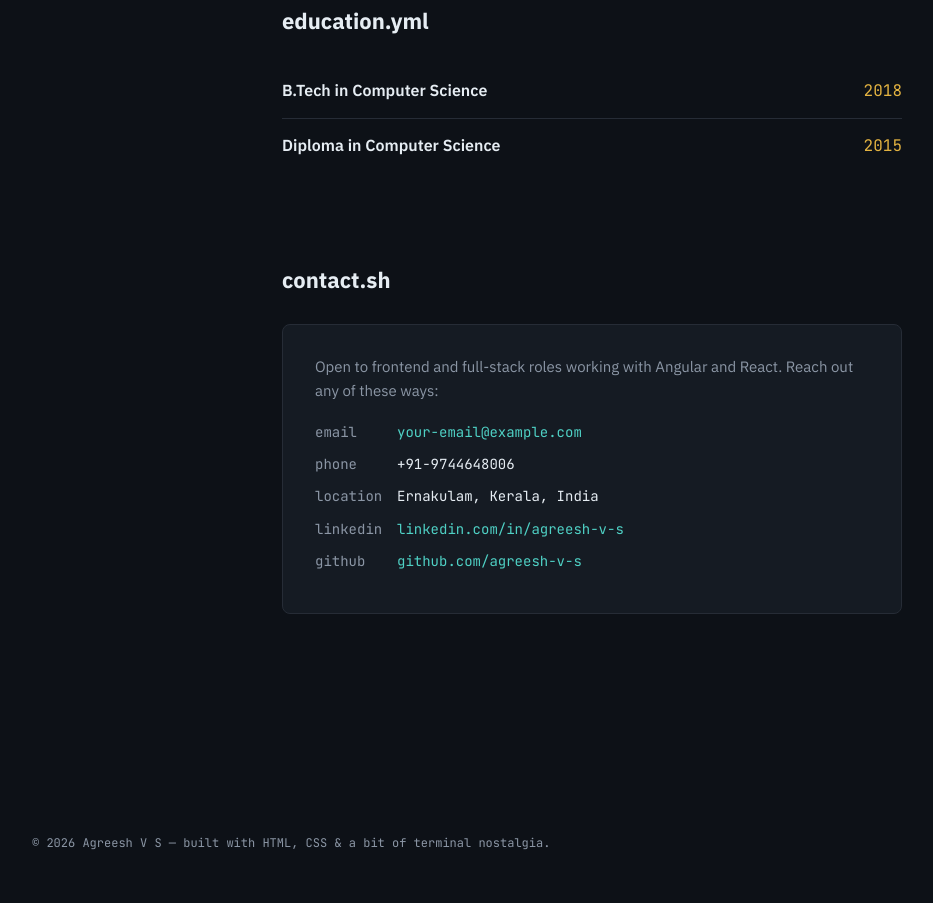
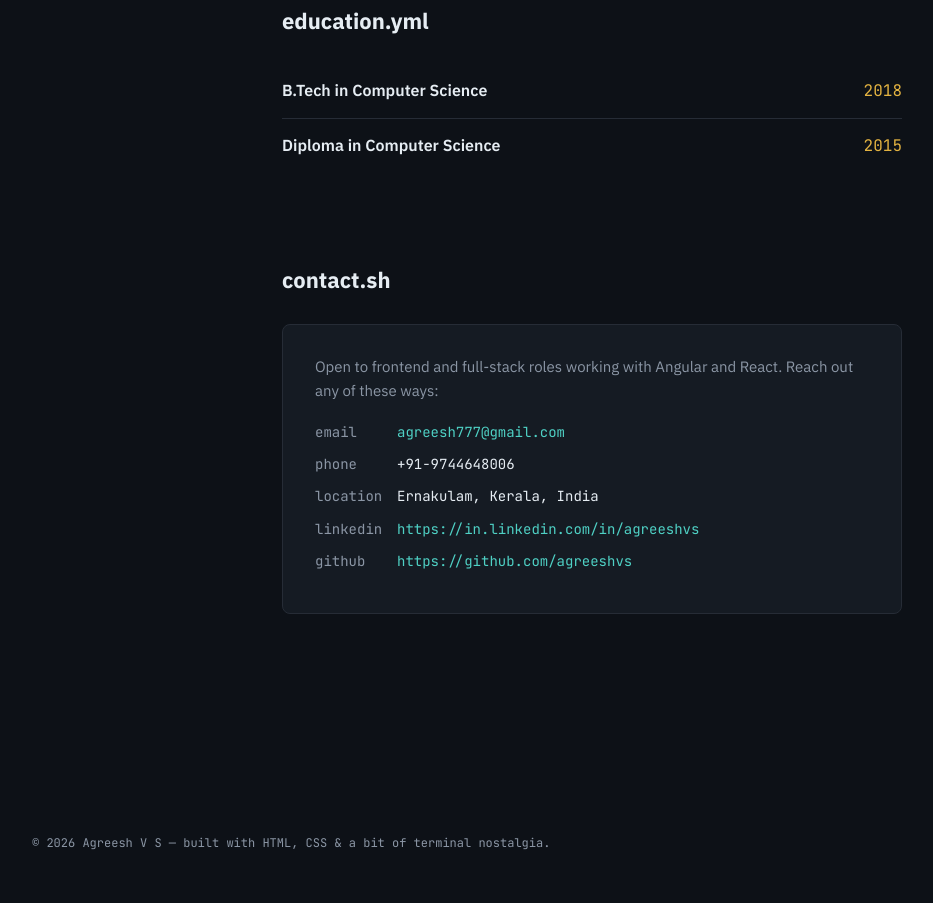
Before and after one commit to agreeshvs/agreeshvs.github.io, a plain HTML site: page index.html in a window 1280 px wide. Shown: the part 2807-3710 px from the top of the page, without its empty margins (32-965 px from the left). Drawn offline with Linux system fonts and the light colour scheme.

Commit message:
Update contact information in index.html: Changed email address and updated LinkedIn and GitHub links for accuracy.

```diff
--- a/index.html
+++ b/index.html
@@ -199,11 +199,11 @@
       <div class="contact-block">
         <p class="lead">Open to frontend and full-stack roles working with Angular and React. Reach out any of these ways:</p>
         <ul class="contact-list">
-          <li><span class="label">email</span> <a href="mailto:your-email@example.com">your-email@example.com</a></li>
+          <li><span class="label">email</span> <a href="mailto:agreesh777@gmail.com">agreesh777@gmail.com</a></li>
           <li><span class="label">phone</span> <span>+91-9744648006</span></li>
           <li><span class="label">location</span> <span>Ernakulam, Kerala, India</span></li>
-          <li><span class="label">linkedin</span> <a href="#" target="_blank" rel="noopener">linkedin.com/in/agreesh-v-s</a></li>
-          <li><span class="label">github</span> <a href="#" target="_blank" rel="noopener">github.com/agreesh-v-s</a></li>
+          <li><span class="label">linkedin</span> <a href="https://in.linkedin.com/in/agreeshvs" target="_blank" rel="noopener">https://in.linkedin.com/in/agreeshvs</a></li>
+          <li><span class="label">github</span> <a href="https://github.com/agreeshvs" target="_blank" rel="noopener">https://github.com/agreeshvs</a></li>
         </ul>
       </div>
     </section>
```
